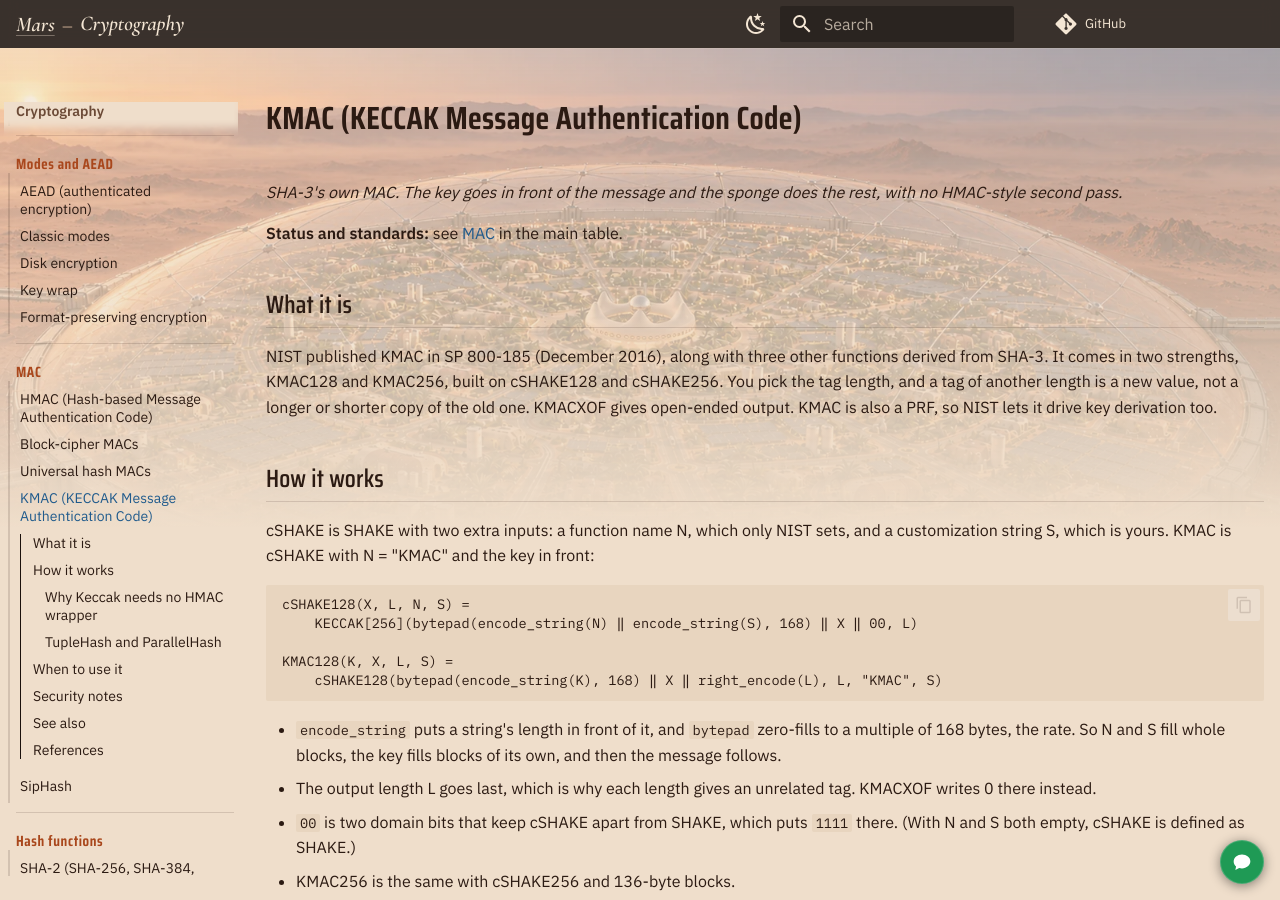
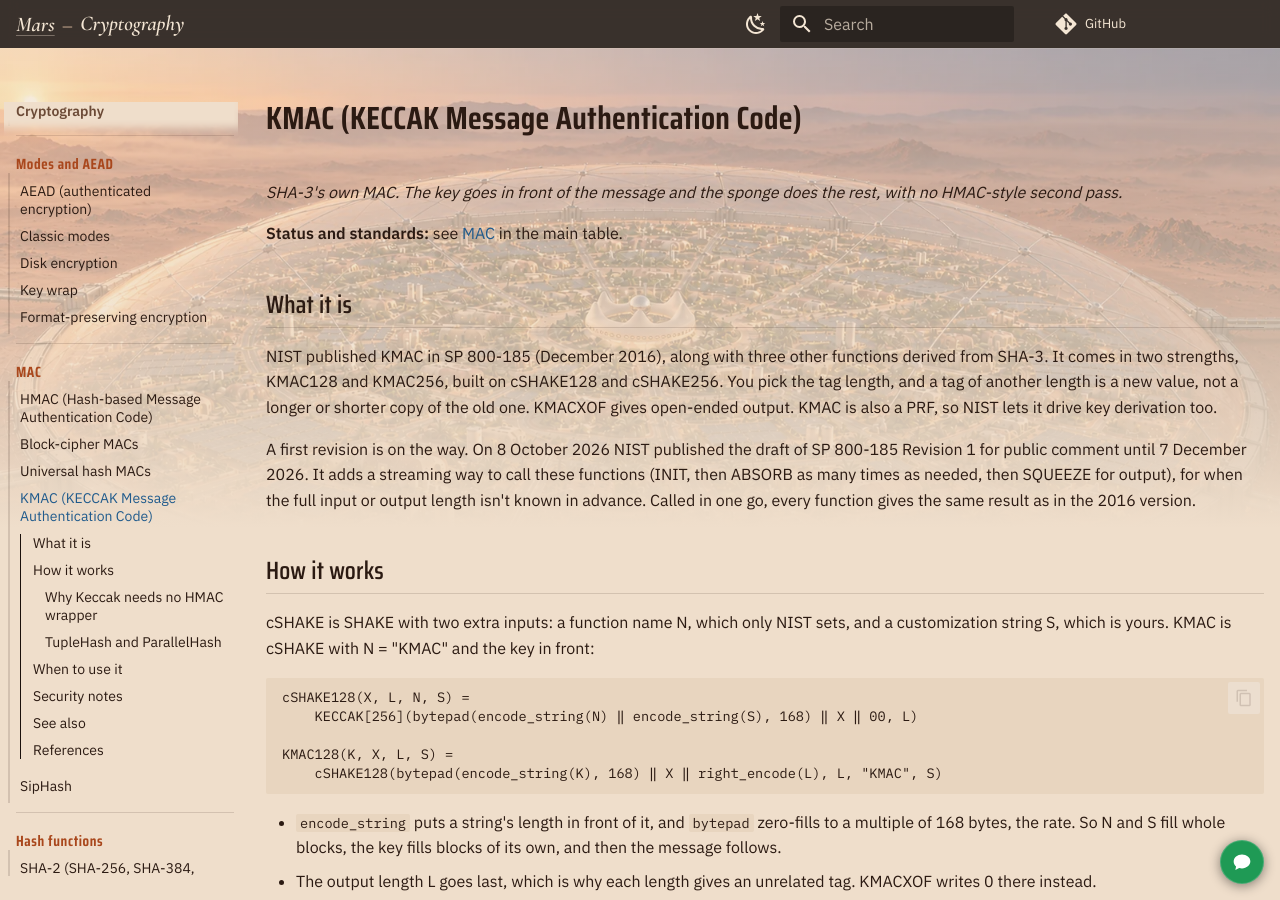
Before and after one commit to TTMathCS/cryptography, an MkDocs documentation site: the page built from docs/06-mac/KMAC.md, in a window 1280 px wide and 900 px high. Built offline with MkDocs 1.6.1 and Material for MkDocs 9.7.7, drawn with Linux system fonts in a browser that asks for light colours; comment, search, counter and statistics services are not loaded; some of the changed text lies outside the part shown.

Commit message:
KMAC: SP 800-185 Rev. 1 draft (8 Oct 2026, comments to 7 Dec 2026) adds a streaming INIT/ABSORB/SQUEEZE interface; one-call results unchanged

```diff
--- a/docs/06-mac/KMAC.md
+++ b/docs/06-mac/KMAC.md
@@ -13,6 +13,13 @@ KMAC256, built on cSHAKE128 and cSHAKE256. You pick the tag length, and a
 tag of another length is a new value, not a longer or shorter copy of the
 old one. KMACXOF gives open-ended output. KMAC is also a PRF, so NIST
 lets it drive key derivation too.
+
+A first revision is on the way. On 8 October 2026 NIST published the draft
+of SP 800-185 Revision 1 for public comment until 7 December 2026. It adds
+a streaming way to call these functions (INIT, then ABSORB as many times
+as needed, then SQUEEZE for output), for when the full input or output
+length isn't known in advance. Called in one go, every function gives the
+same result as in the 2016 version.
 
 ## How it works
 
@@ -102,6 +109,7 @@ job and every library and protocol has it.
 ## References
 
 - [NIST SP 800-185: SHA-3 Derived Functions: cSHAKE, KMAC, TupleHash and ParallelHash (2016)](https://csrc.nist.gov/pubs/sp/800/185/final) (Sections 3–8, Table 1)
+- [NIST SP 800-185 Rev. 1, initial public draft (8 October 2026; comments until 7 December 2026)](https://csrc.nist.gov/pubs/sp/800/185/r1/ipd)
 - [FIPS 202: SHA-3 Standard](https://csrc.nist.gov/pubs/fips/202/final) / [FIPS 198-1: HMAC](https://csrc.nist.gov/pubs/fips/198-1/final)
 - [The Keccak team, "Keccak strengths"](https://keccak.team/keccak_strengths.html)
 - [NIST SP 800-56C Rev. 2 (2020)](https://csrc.nist.gov/pubs/sp/800/56/c/r2/final) (Sections 4.1, 4.2) / [NIST SP 800-108 Rev. 1 (2022)](https://csrc.nist.gov/pubs/sp/800/108/r1/upd1/final) (Section 4.4)
```
